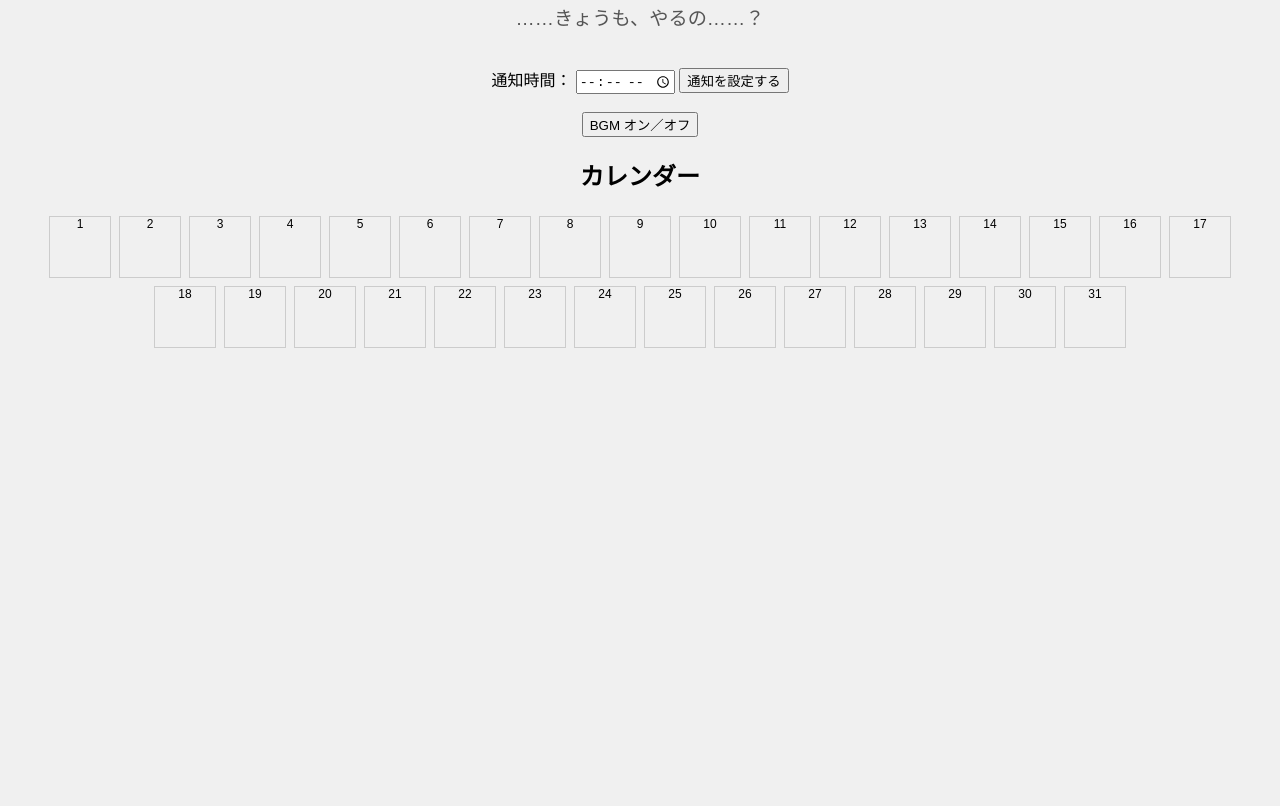
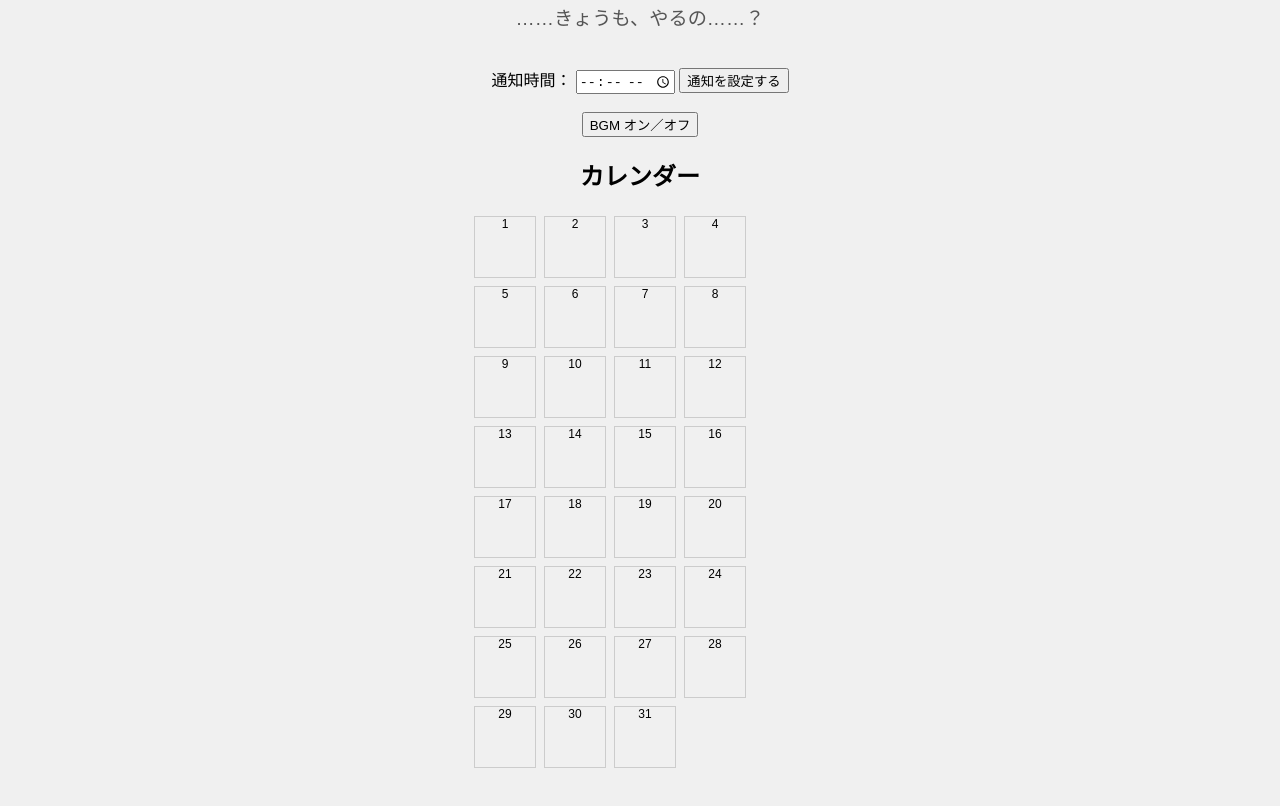
Before and after one commit to tasuketekure/guruguru_hamigaki, a plain HTML site: page index.html in a window 1280 px wide. Shown: the part 1680-2486 px from the top of the page. Before the commit the page ends 2072 px from the top, so only its background shows below. Drawn offline with Linux system fonts and the light colour scheme.

Commit message:
Add files via upload

```diff
--- a/index.html
+++ b/index.html
@@ -32,7 +32,7 @@
   <audio id="stampSound"><source src="stamp_sound.mp3" type="audio/mpeg"></audio>
 
   <h2>カレンダー</h2>
-  <div id="calendarContainer"></div>
+  <div id="calendarContainer" style="display: flex; flex-wrap: wrap; max-width: 340px; margin: 0 auto;"></div>
   <script src="script.js"></script>
   <script>
     if ('serviceWorker' in navigator) {
```
